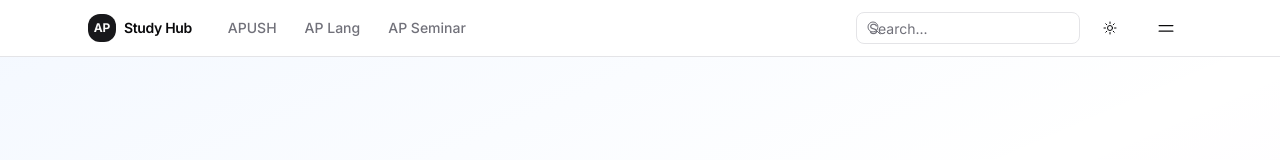
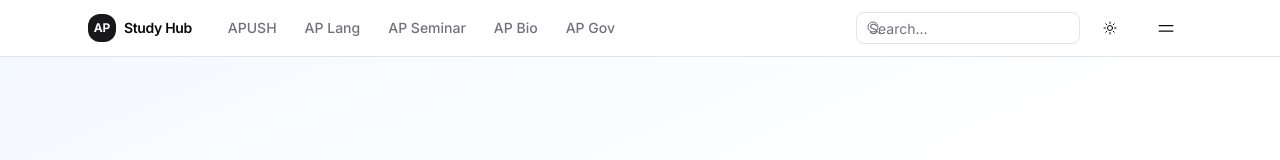
Before and after one commit to Nikoxkx/Ap-Study-Hub, a Next.js app: page / in a window 1280 px wide. Shown: the top 160 px of the page. Built offline with nearby package versions, Linux system fonts and the light colour scheme.

Commit message:
feat: add AP Bio and AP Gov to navigation menu
Include new course links in both desktop and mobile nav.

Co-authored-by: Yeisbel P Lara <134808425+Nikoxkx@users.noreply.github.com>

```diff
--- a/src/components/Navbar.tsx
+++ b/src/components/Navbar.tsx
@@ -21,6 +21,8 @@ export function Navbar() {
           <NavItem href="/course/apush" label="APUSH" />
           <NavItem href="/course/ap-lang" label="AP Lang" />
           <NavItem href="/course/ap-seminar" label="AP Seminar" />
+          <NavItem href="/course/ap-bio" label="AP Bio" />
+          <NavItem href="/course/ap-gov" label="AP Gov" />
         </nav>
 
         {/* Search + Theme */}
@@ -48,6 +50,8 @@ export function Navbar() {
           <MobileLink href="/course/apush" label="APUSH" onClick={() => setMobileOpen(false)} />
           <MobileLink href="/course/ap-lang" label="AP Lang" onClick={() => setMobileOpen(false)} />
           <MobileLink href="/course/ap-seminar" label="AP Seminar" onClick={() => setMobileOpen(false)} />
+          <MobileLink href="/course/ap-bio" label="AP Bio" onClick={() => setMobileOpen(false)} />
+          <MobileLink href="/course/ap-gov" label="AP Gov" onClick={() => setMobileOpen(false)} />
         </div>
       )}
     </header>
```
